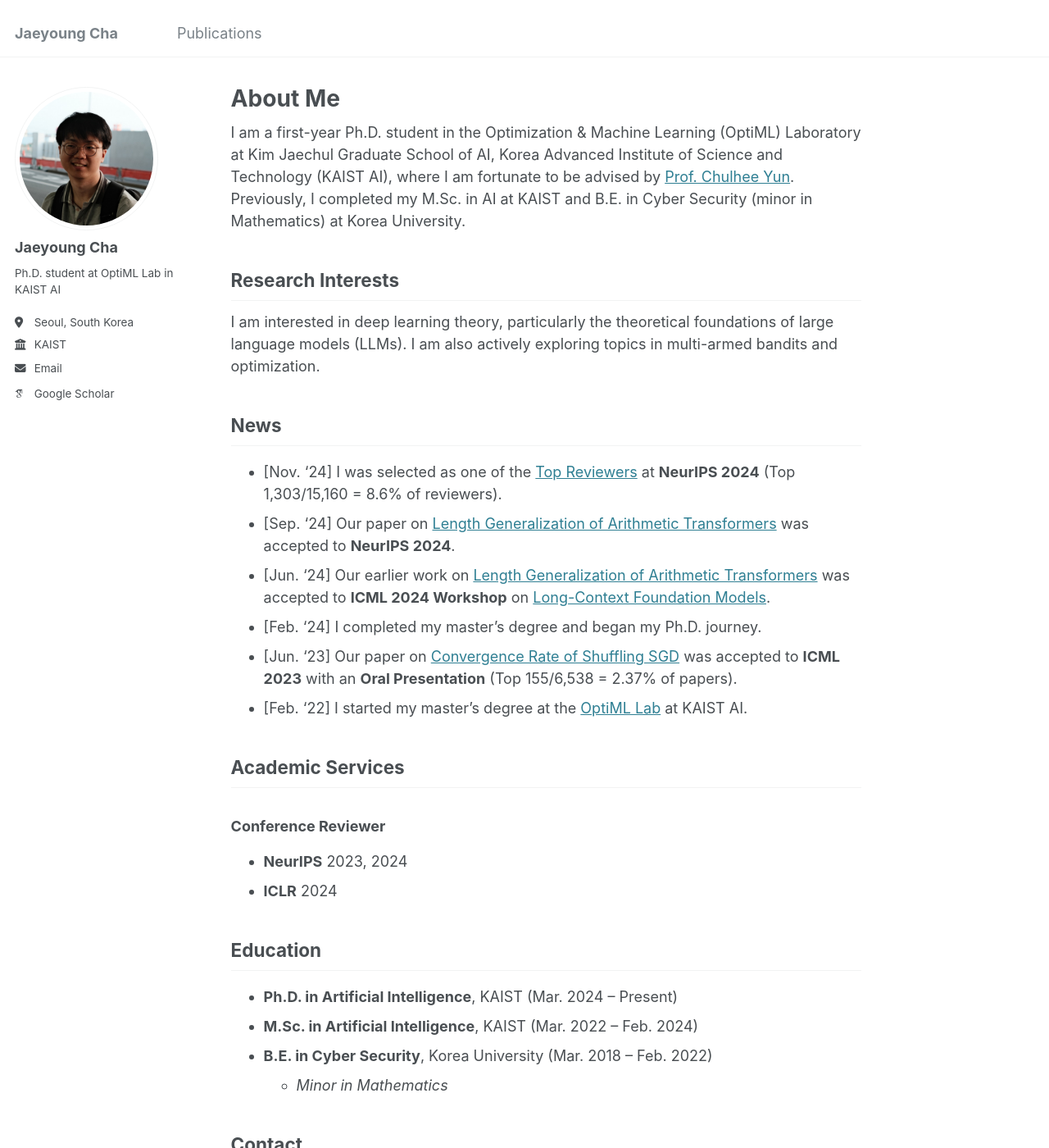
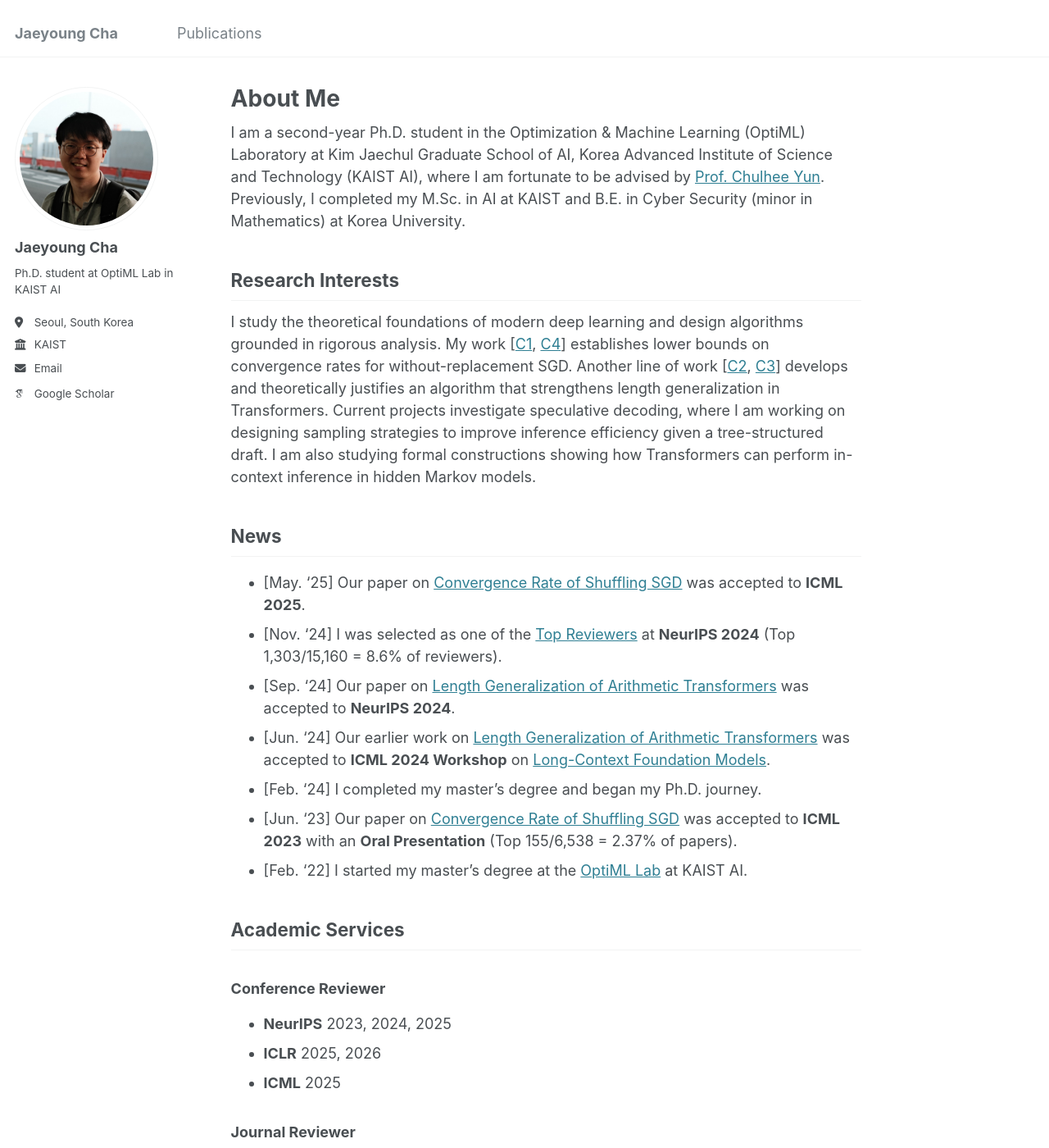
Before and after one commit to jaeyoungcha/jaeyoungcha.github.io, a Jekyll site: the page built from _pages/about.md, in a window 1280 px wide and 1400 px high. Shown: the whole window at 82% size. Built offline with Jekyll 4.4.1, drawn with Linux system fonts in a browser that asks for light colours; some web fonts are replaced; some of the changed text lies outside the part shown.

Commit message:
Update website

```diff
--- a/_pages/about.md
+++ b/_pages/about.md
@@ -7,24 +7,35 @@ redirect_from:
   - /about.html
 ---
 
-I am a first-year Ph.D. student in the Optimization & Machine Learning (OptiML) Laboratory at Kim Jaechul Graduate School of AI, Korea Advanced Institute of Science and Technology (KAIST AI), where I am fortunate to be advised by [Prof. Chulhee Yun](https://chulheeyun.github.io/).
+I am a second-year Ph.D. student in the Optimization & Machine Learning (OptiML) Laboratory at Kim Jaechul Graduate School of AI, Korea Advanced Institute of Science and Technology (KAIST AI), where I am fortunate to be advised by [Prof. Chulhee Yun](https://chulheeyun.github.io/).
 Previously, I completed my M.Sc. in AI at KAIST and B.E. in Cyber Security (minor in Mathematics) at Korea University.
 
 ## Research Interests
-I am interested in deep learning theory, particularly the theoretical foundations of large language models (LLMs). I am also actively exploring topics in multi-armed bandits and optimization.
+I study the theoretical foundations of modern deep learning and design algorithms grounded in rigorous analysis.
+My work [[C1](https://openreview.net/forum?id=3bkRh3ggAE), [C4](https://openreview.net/forum?id=LiXD7mpjU0)] establishes lower bounds on convergence rates for without-replacement SGD.
+Another line of work [[C2](https://openreview.net/forum?id=5cIRdGM1uG), [C3](https://openreview.net/forum?id=5cIRdGM1uG)] develops and theoretically justifies an algorithm that strengthens length generalization in Transformers.
+Current projects investigate speculative decoding, where I am working on designing sampling strategies to improve inference efficiency given a tree-structured draft.
+I am also studying formal constructions showing how Transformers can perform in-context inference in hidden Markov models.
+
 
 ## News
+* [May. '25] Our paper on [Convergence Rate of Shuffling SGD](https://openreview.net/forum?id=LiXD7mpjU0) was accepted to **ICML 2025**.
 * [Nov. '24] I was selected as one of the [Top Reviewers](https://neurips.cc/Conferences/2024/ProgramCommittee#top-reviewers) at **NeurIPS 2024** (Top 1,303/15,160 = 8.6% of reviewers).
 * [Sep. '24] Our paper on [Length Generalization of Arithmetic Transformers](https://openreview.net/forum?id=5cIRdGM1uG) was accepted to **NeurIPS 2024**.
 * [Jun. '24] Our earlier work on [Length Generalization of Arithmetic Transformers](https://openreview.net/forum?id=5cIRdGM1uG) was accepted to **ICML 2024 Workshop** on [Long-Context Foundation Models](https://longcontextfm.github.io/).
 * [Feb. '24] I completed my master's degree and began my Ph.D. journey.
-* [Jun. '23] Our paper on [Convergence Rate of Shuffling SGD](https://proceedings.mlr.press/v202/cha23a.html) was accepted to **ICML 2023** with an **Oral Presentation** (Top 155/6,538 = 2.37% of papers).
+* [Jun. '23] Our paper on [Convergence Rate of Shuffling SGD](https://openreview.net/forum?id=3bkRh3ggAE) was accepted to **ICML 2023** with an **Oral Presentation** (Top 155/6,538 = 2.37% of papers).
 * [Feb. '22] I started my master's degree at the [OptiML Lab](https://chulheeyun.github.io/) at KAIST AI.
 
 ## Academic Services
 ### Conference Reviewer
-* **NeurIPS** 2023, 2024
-* **ICLR** 2024
+* **NeurIPS** 2023, 2024, 2025
+* **ICLR** 2025, 2026
+* **ICML** 2025
+
+### Journal Reviewer
+* **TMLR** 2025
+* **JOTA** 2025
 
 ## Education
 * **Ph.D. in Artificial Intelligence**, KAIST  (Mar. 2024 -- Present)
```
Also changed, not shown: other parts of _pages/about.md (+1 -1 lines), _pages/publications.md (+7 -4 lines), 1 other file.
